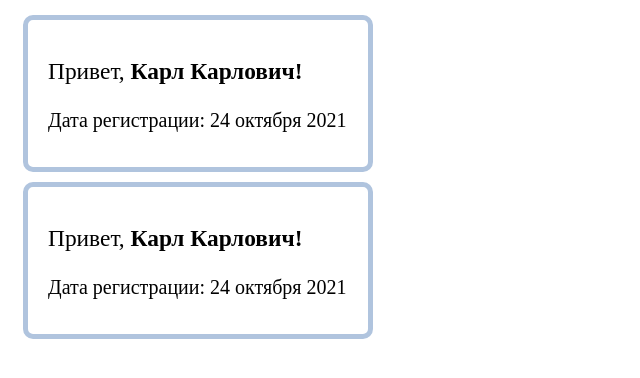
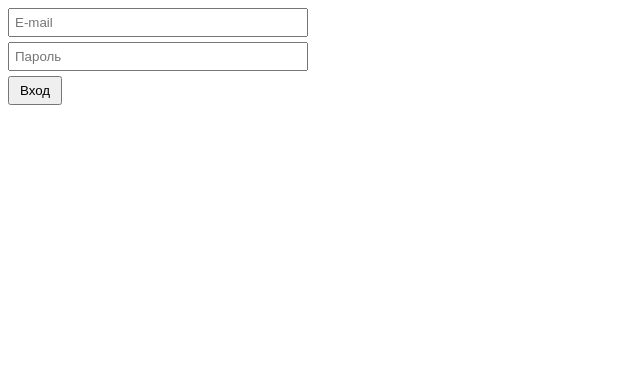
Before and after one commit to dmitriyrotaenko/archakov-react, a React (Create React App) app: page / in a window 1280 px wide. Shown: the top 378 px of the page, without its empty margins (0-640 px from the left). Built offline with nearby package versions, Linux system fonts and the light colour scheme.

Commit message:
сделал дз 2

```diff
--- a/src/home-assignment-1/App.js
+++ /dev/null
@@ -1,15 +0,0 @@
-import Profile from "./Profile";
-import ProfileClass from "./ProfileClass";
-
-const App = () => {
-  const now = new Date();
-
-  return (
-    <>
-      <Profile name="Карл Карлович" registeredAt={now} />
-      <ProfileClass name="Карл Карлович" registeredAt={now} />
-    </>
-  );
-};
-
-export default App;
--- a/src/home-assignment-1/Profile.jsx
+++ /dev/null
@@ -1,19 +0,0 @@
-const Profile = ({ name = "Вася Пупкин", registeredAt }) => {
-
-
-  const dateOptions = {year: "numeric", month: "long", day: "numeric"};
-  const date = registeredAt.toLocaleDateString("ru-RU", dateOptions);
-
-  return (
-    <div className="profile">
-      <h3 className="profile__greeting">
-        Привет, <b>{name}!</b>
-      </h3>
-      <p className="profile__registered-at">
-        Дата регистрации: {date.slice(0, -2)}
-      </p>
-    </div>
-  );
-};
-
-export default Profile;
--- a/src/home-assignment-1/ProfileClass.jsx
+++ /dev/null
@@ -1,28 +0,0 @@
-import React from "react";
-
-class ProfileClass extends React.Component {
-  constructor({ name = "Вася Пупкин", registeredAt }) {
-    super();
-    this.name = name;
-    this.registeredAt = registeredAt;
-  }
-
-  render() {
-
-    const dateOptions = {year: "numeric", month: "long", day: "numeric"};
-    const date = this.registeredAt.toLocaleDateString("ru-RU", dateOptions);
-
-    return (
-      <div className="profile">
-        <h3 className="profile__greeting">
-          Привет, <b>{this.name}!</b>
-        </h3>
-        <p className="profile__registered-at">
-          Дата регистрации: {date.slice(0, -2)}
-        </p>
-      </div>
-    );
-  }
-}
-
-export default ProfileClass;
--- /dev/null
+++ b/src/home-assignment-2/App.js
@@ -0,0 +1,10 @@
+import Form from "./Form";
+
+const App = () => {
+
+  return (
+    <Form />
+  );
+};
+
+export default App;
--- /dev/null
+++ b/src/home-assignment-2/Form.jsx
@@ -0,0 +1,60 @@
+import { form, input, button } from "./Form.module.css";
+
+const Form = () => {
+  let email = "";
+  let password = "";
+
+  function readInput({ target }) {
+    const { type, value } = target;
+
+    if (type === "text") {
+      email = value.trim();
+    } else {
+      password = value.trim();
+    }
+  }
+
+  function checkInputs(...args) {
+    return args.every((value) => value !== "");
+  }
+
+
+  function resetForm(form) {
+    form.reset();
+    email = password = "";
+  }
+
+  function handleSubmit(event) {
+    event.preventDefault();
+
+    if (!checkInputs(email, password)) {
+      alert("Необходимо заполнить оба поля!");
+      return;
+    }
+
+    console.log({ email, password });
+    resetForm(event.target);
+  }
+
+  return (
+    <form action="#" onSubmit={handleSubmit} className={form}>
+      <input
+        type="text"
+        placeholder="E-mail"
+        className={input}
+        onChange={readInput}
+      />
+      <input
+        type="password"
+        placeholder="Пароль"
+        className={input}
+        onChange={readInput}
+      />
+      <button type="submit" className={button}>
+        Вход
+      </button>
+    </form>
+  );
+};
+
+export default Form;
--- /dev/null
+++ b/src/home-assignment-2/Form.module.css
@@ -0,0 +1,16 @@
+.form {
+  display: flex;
+  flex-direction: column;
+  max-width: 300px;
+}
+
+.input {
+  padding: 5px;
+  margin-bottom: 5px;
+}
+
+.button {
+  padding: 5px 10px;
+  width: max-content;
+  cursor: pointer;
+}
--- a/src/index.js
+++ b/src/index.js
@@ -1,7 +1,7 @@
 import React from "react";
 import ReactDOM from "react-dom";
 import "./index.css";
-import App from "./home-assignment-1/App";
+import App from "./home-assignment-2/App";
 
 ReactDOM.render(
   <React.StrictMode>
```
